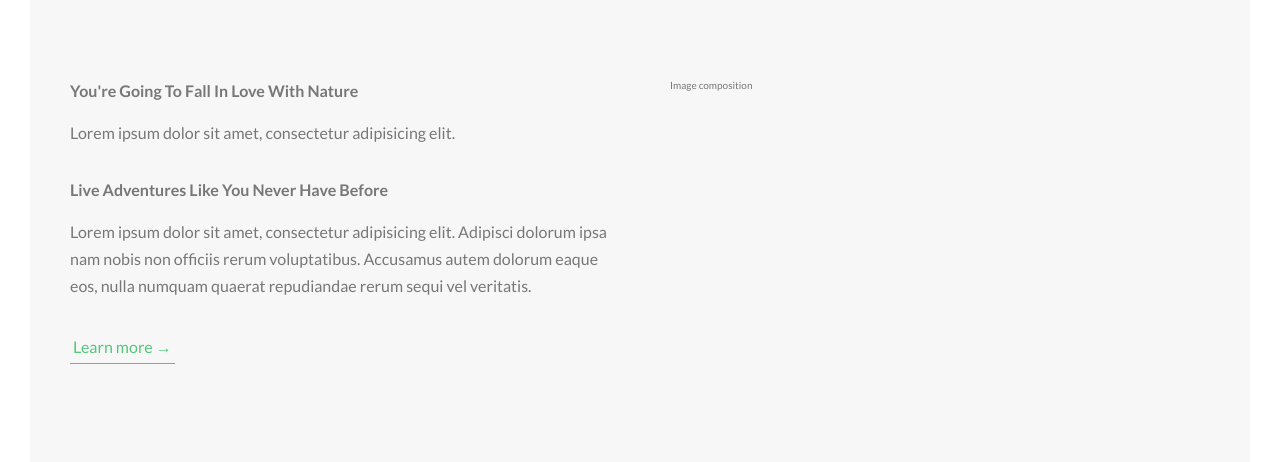
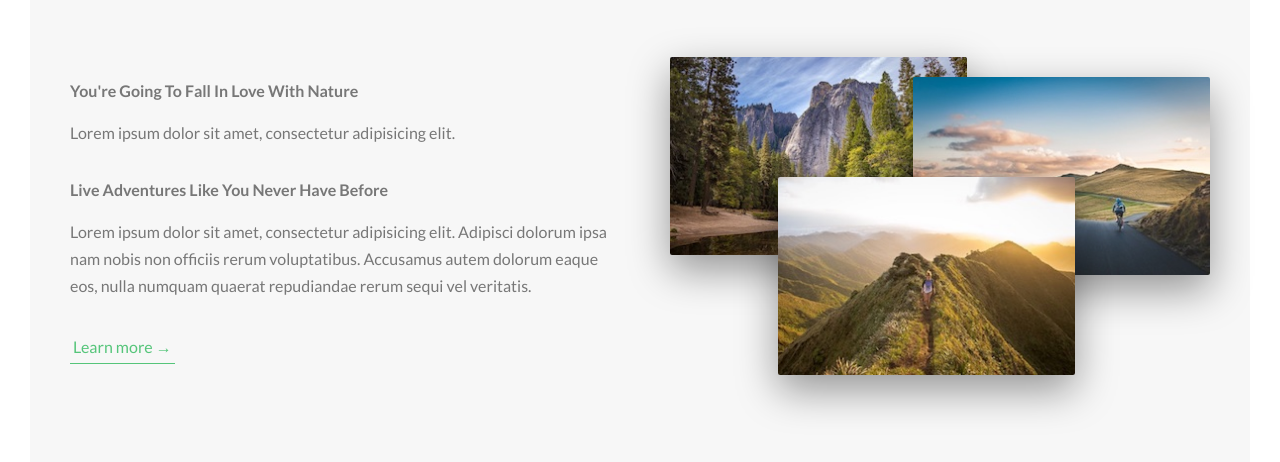
Before and after one commit to HyecheonLee/natours, a website: page index.html in a window 1280 px wide. Shown: the part 943-1405 px from the top of the page. Drawn offline with Linux system fonts and the light colour scheme.

Commit message:
build the about section par3

```diff
--- a/index.html
+++ b/index.html
@@ -44,7 +44,11 @@
                 <a href="#" class="btn-text">Learn more &rarr;</a>
             </div>
             <div class="col-1-of-2">
-                Image composition
+                <div class="composition">
+                    <img src="img/nat-1.jpg" alt="Photo 1" class="composition__photo composition__photo--p1">
+                    <img src="img/nat-2.jpg" alt="Photo 2" class="composition__photo composition__photo--p2">
+                    <img src="img/nat-3.jpg" alt="Photo 3" class="composition__photo composition__photo--p3">
+                </div>
             </div>
         </div>
     </section>
--- /dev/null
+++ b/sass/components/_composition.scss
@@ -0,0 +1,39 @@
+.composition {
+  position: relative;
+
+  &:hover &__photo:not(:hover) {
+    transform: scale(0.95);
+  }
+
+  &__photo {
+    width: 55%;
+    box-shadow: 0 1.5rem 4rem rgba($color-black, .4);
+    border-radius: 2px;
+    position: absolute;
+    z-index: 10;
+    transition: all .5s;
+    outline-offset: 2rem;
+
+    &--p1 {
+      left: 0;
+      top: -2rem;
+    }
+
+    &--p2 {
+      right: 0;
+      top: 0;
+    }
+
+    &--p3 {
+      left: 20%;
+      top: 10rem;
+    }
+
+    &:hover {
+      outline: 1.5rem solid $color-primary;
+      transform: scale(1.05) translateY(-.5rem);
+      box-shadow: 0 2.5rem 4rem rgba($color-black, .5);
+      z-index: 20;
+    }
+  }
+}
--- a/sass/main.scss
+++ b/sass/main.scss
@@ -9,6 +9,7 @@
 @import "base/utilities";
 //
 @import "components/button";
+@import "components/composition";
 //
 @import "layout/grid";
 @import "layout/header";
```
Also changed, not shown: css/style.css.
